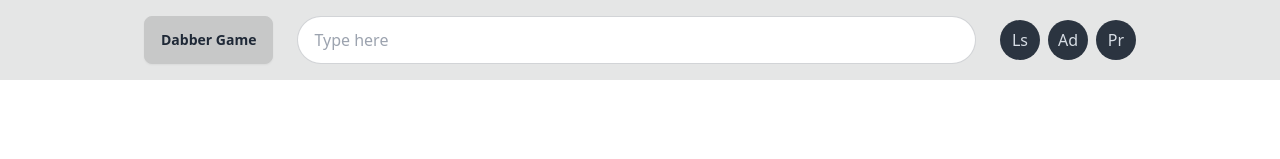
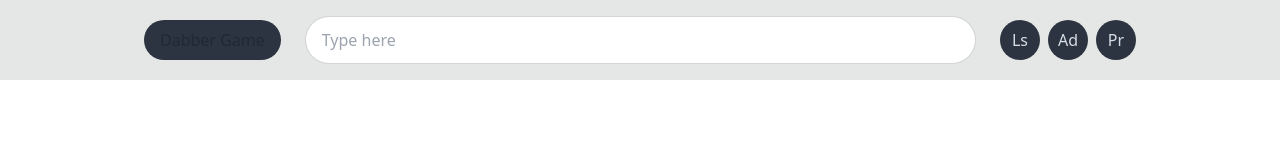
Before and after one commit to rabiibouhestine/dabbergame.tn, a SvelteKit app: page / in a window 1280 px wide. Shown: the top 159 px of the page. Built offline with nearby package versions, Linux system fonts and the light colour scheme.

Commit message:
build ui

```diff
--- a/src/routes/+layout.svelte
+++ b/src/routes/+layout.svelte
@@ -5,7 +5,8 @@
 <div class="flex flex-col min-h-screen">
 	<div class="navbar bg-base-300 py-4">
 		<div class="flex flex-wrap flex-1 gap-6 justify-between max-w-5xl mx-auto px-4">
-			<a href="/" class="btn btn-active order-1">Dabber Game</a>
+			<a href="/" class="flex items-center bg-neutral rounded-full px-4 h-10 order-1">Dabber Game</a
+			>
 			<input
 				type="text"
 				placeholder="Type here"
```
